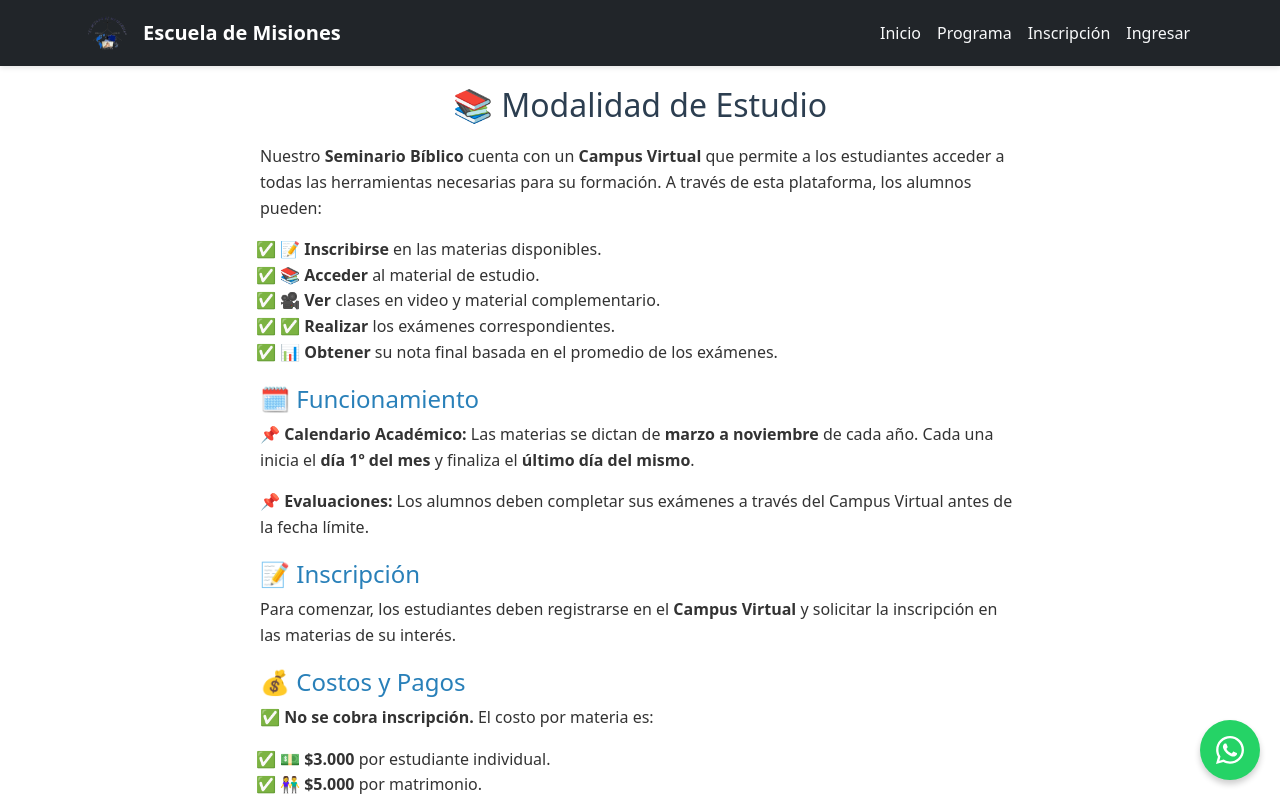
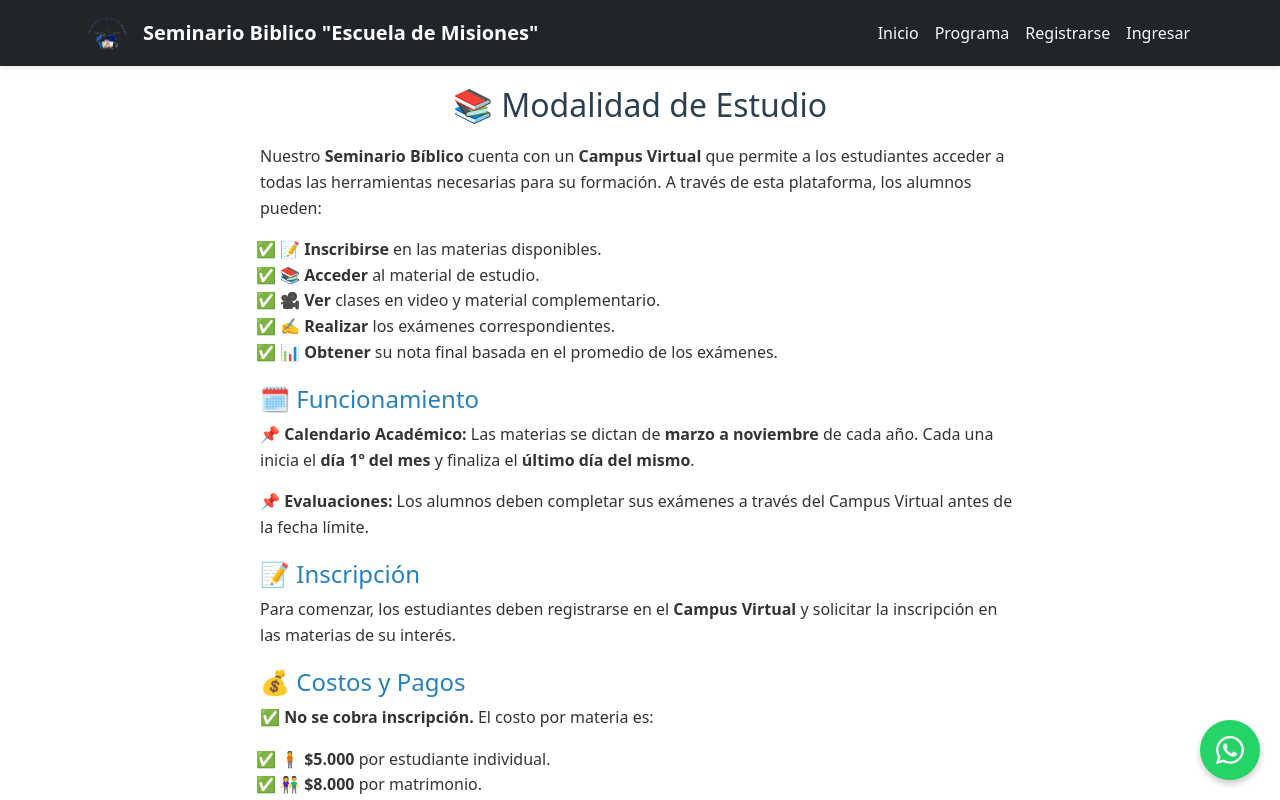
Before and after one commit to GerCenturion/escuela-de-misiones, a React (Vite) app: page / in a window 1280 px wide. Shown: the top 800 px of the page. Built offline with nearby package versions, Linux system fonts and the light colour scheme; no server answers.

Commit message:
cambios en informacion

```diff
--- a/src/components/Header.jsx
+++ b/src/components/Header.jsx
@@ -17,7 +17,9 @@ const Header = () => {
             alt="Escuela de Misiones"
             style={{ height: "40px", marginRight: "10px" }}
           />
-          <span className="fw-bold">Escuela de Misiones</span>
+          <span className="fw-bold">
+            Seminario Biblico "Escuela de Misiones"
+          </span>
         </Link>
 
         {/* Botón Hamburguesa */}
@@ -63,7 +65,7 @@ const Header = () => {
                 to="/registration"
                 onClick={() => setIsOpen(false)}
               >
-                Inscripción
+                Registrarse
               </Link>
             </li>
 
--- a/src/pages/Home.jsx
+++ b/src/pages/Home.jsx
@@ -22,7 +22,7 @@ const About = () => {
           🎥 <strong>Ver</strong> clases en video y material complementario.
         </li>
         <li>
-          ✅ <strong>Realizar</strong> los exámenes correspondientes.
+          ✍️ <strong>Realizar</strong> los exámenes correspondientes.
         </li>
         <li>
           📊 <strong>Obtener</strong> su nota final basada en el promedio de los
@@ -56,10 +56,10 @@ const About = () => {
       </p>
       <ul className="about-list">
         <li>
-          💵 <strong>$3.000</strong> por estudiante individual.
+          🧍 <strong>$5.000</strong> por estudiante individual.
         </li>
         <li>
-          👫 <strong>$5.000</strong> por matrimonio.
+          👫 <strong>$8.000</strong> por matrimonio.
         </li>
       </ul>
 
--- a/src/pages/Registration.jsx
+++ b/src/pages/Registration.jsx
@@ -144,7 +144,7 @@ const Registration = () => {
 
   return (
     <div className="container my-5">
-      <h1 className="text-center mb-4">Inscripción</h1>
+      <h1 className="text-center mb-4">Registrarse</h1>
       <form onSubmit={handleSubmit}>
         {/* Nombre */}
         <div className="mb-3">
```
